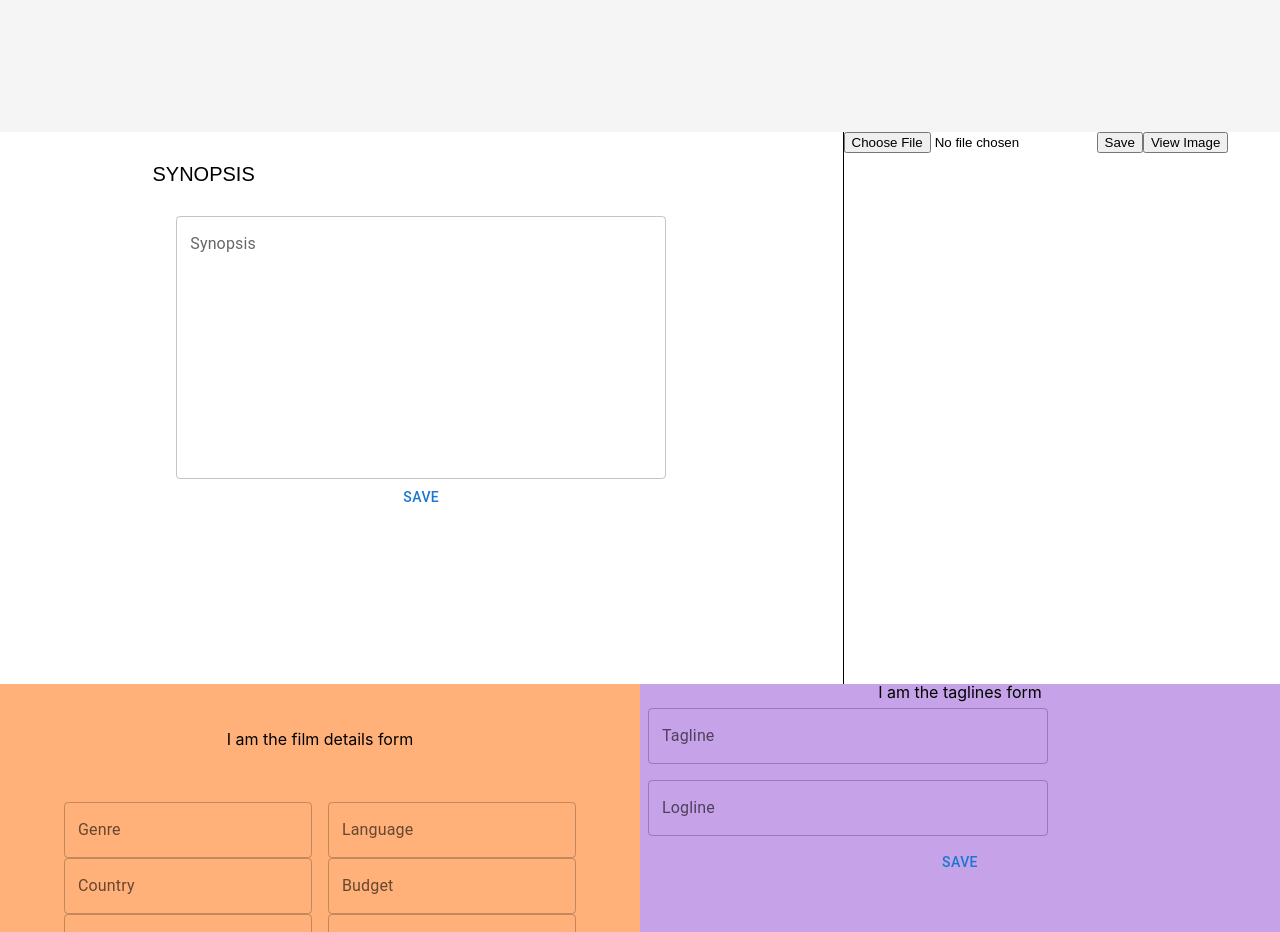
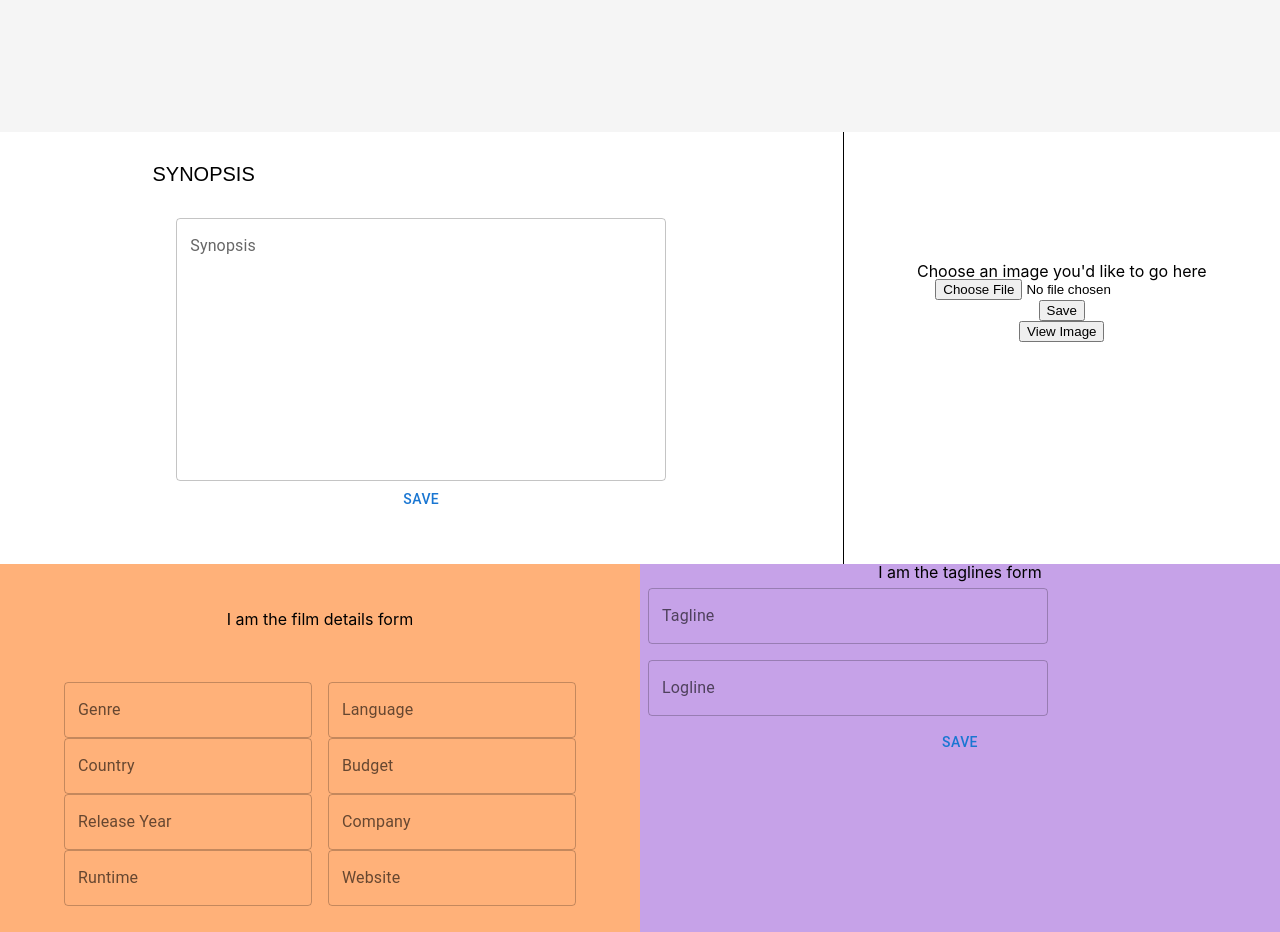
Before and after one commit to ninabrissey/your-epk, a React (Create React App) app: page /edit/1 in a window 1280 px wide. Shown: the part 1140-2072 px from the top of the page. Built offline with nearby package versions, Linux system fonts and the light colour scheme; no server answers; a web font is replaced by a local one.

Commit message:
Update film poster styling

```diff
--- a/src/components/FilmPoster/FilmPosterForm.tsx
+++ b/src/components/FilmPoster/FilmPosterForm.tsx
@@ -42,8 +42,8 @@ const FilmPosterDisplay = ({ addFilmInfo, filmEPK, setPoster, setIsEditing }: an
   }
 
   return (
-    <form>
-      {/* <p>I am the film poster form</p> */}
+    <form className="film-poster-form">
+      <p>Choose an image you'd like to go here</p>
       <input id='test-input' type="file" accept="image/*" />
       {reminder && <p>Must choose a file to save</p>}
       <button onClick={(event) => { handleSubmit(event) }}>Save</button>
--- a/src/components/FilmPoster/filmPoster.scss
+++ b/src/components/FilmPoster/filmPoster.scss
@@ -3,7 +3,7 @@
 
 
 .film-poster-container {
-  height: 65vh;
+  height: 50vh;
   width: 35%;
   // background-color: rgb(140, 140, 140);
 }
@@ -17,3 +17,14 @@
   top: 3vh;
   left: 27vw;
 }
+
+.film-poster-form {
+  width: 80%;
+  height: 80%;
+  display: flex;
+  flex-direction: column;
+  align-items: center;
+  padding: 10px;
+  margin: auto;
+  justify-content: center;
+}
--- a/src/components/Synopsis/synopsis.scss
+++ b/src/components/Synopsis/synopsis.scss
@@ -2,7 +2,7 @@
 @import '../../styles/mixins';
 
 .synopsis-container {
-  height: 65vh;
+  height: 50vh;
   width: 65%;
   padding: 2vh;
   // background-color: whitesmoke;
@@ -20,7 +20,7 @@
 }
 
 .synopsis-form {
-  height: 70%;
+  height: 92%;
   width: 100%;
   display: flex;
   justify-content: center;
```
